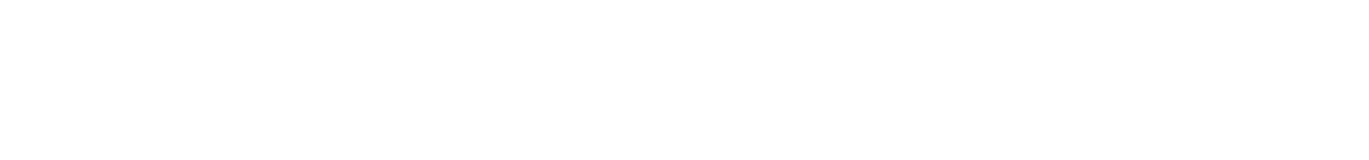
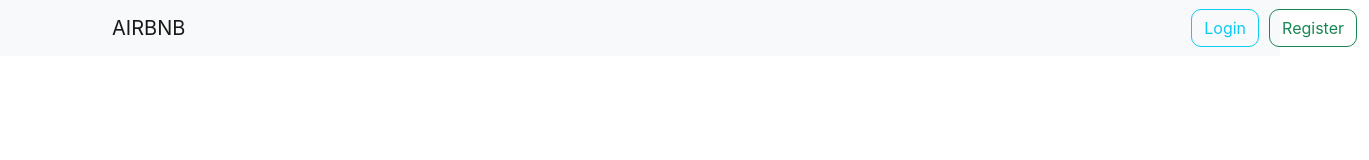
Before and after one commit to vishnumm63/rahul-react, a plain HTML site: page index.html in a window 1280 px wide. Shown: the whole page, 1369 px wide, since content can reach past the window. Drawn offline with nearby package versions, Linux system fonts and the light colour scheme; the site is published under a folder, as on GitHub Pages, so addresses that start at the root find nothing.

Commit message:
Update index.html

```diff
--- a/index.html
+++ b/index.html
@@ -1 +1 @@
-<!doctype html><html lang="en"><head><meta charset="utf-8"/><link rel="icon" href="/60-606032_airbnb-a-icon-vector-logo-airbnb-logo-vector.png"/><meta name="viewport" content="width=device-width,initial-scale=1"/><meta name="description" content="Web site created using create-react-app"/><link href="https://cdn.jsdelivr.net/npm/bootstrap@5.1.3/dist/css/bootstrap.min.css" rel="stylesheet" integrity="sha384-1BmE4kWBq78iYhFldvKuhfTAU6auU8tT94WrHftjDbrCEXSU1oBoqyl2QvZ6jIW3" crossorigin="anonymous"><link rel="stylesheet" href="https://cdn.jsdelivr.net/npm/bootstrap-icons@1.7.2/font/bootstrap-icons.css"><title>Welcome to AirBnB</title><script defer="defer" src="/static/js/main.81d77700.js"></script><link href="/static/css/main.01e065e6.css" rel="stylesheet"></head><body><noscript>You need to enable JavaScript to run this app.</noscript><div id="root"></div><script src="https://cdn.jsdelivr.net/npm/bootstrap@5.1.3/dist/js/bootstrap.bundle.min.js" integrity="sha384-ka7Sk0Gln4gmtz2MlQnikT1wXgYsOg+OMhuP+IlRH9sENBO0LRn5q+8nbTov4+1p" crossorigin="anonymous"></script></body></html>
+<!doctype html><html lang="en"><head><meta charset="utf-8"/><link rel="icon" href="./60-606032_airbnb-a-icon-vector-logo-airbnb-logo-vector.png"/><meta name="viewport" content="width=device-width,initial-scale=1"/><meta name="description" content="Web site created using create-react-app"/><link href="https://cdn.jsdelivr.net/npm/bootstrap@5.1.3/dist/css/bootstrap.min.css" rel="stylesheet" integrity="sha384-1BmE4kWBq78iYhFldvKuhfTAU6auU8tT94WrHftjDbrCEXSU1oBoqyl2QvZ6jIW3" crossorigin="anonymous"><link rel="stylesheet" href="https://cdn.jsdelivr.net/npm/bootstrap-icons@1.7.2/font/bootstrap-icons.css"><title>Welcome to AirBnB</title><script defer="defer" src="./static/js/main.81d77700.js"></script><link href="./static/css/main.01e065e6.css" rel="stylesheet"></head><body><noscript>You need to enable JavaScript to run this app.</noscript><div id="root"></div><script src="https://cdn.jsdelivr.net/npm/bootstrap@5.1.3/dist/js/bootstrap.bundle.min.js" integrity="sha384-ka7Sk0Gln4gmtz2MlQnikT1wXgYsOg+OMhuP+IlRH9sENBO0LRn5q+8nbTov4+1p" crossorigin="anonymous"></script></body></html>
```
